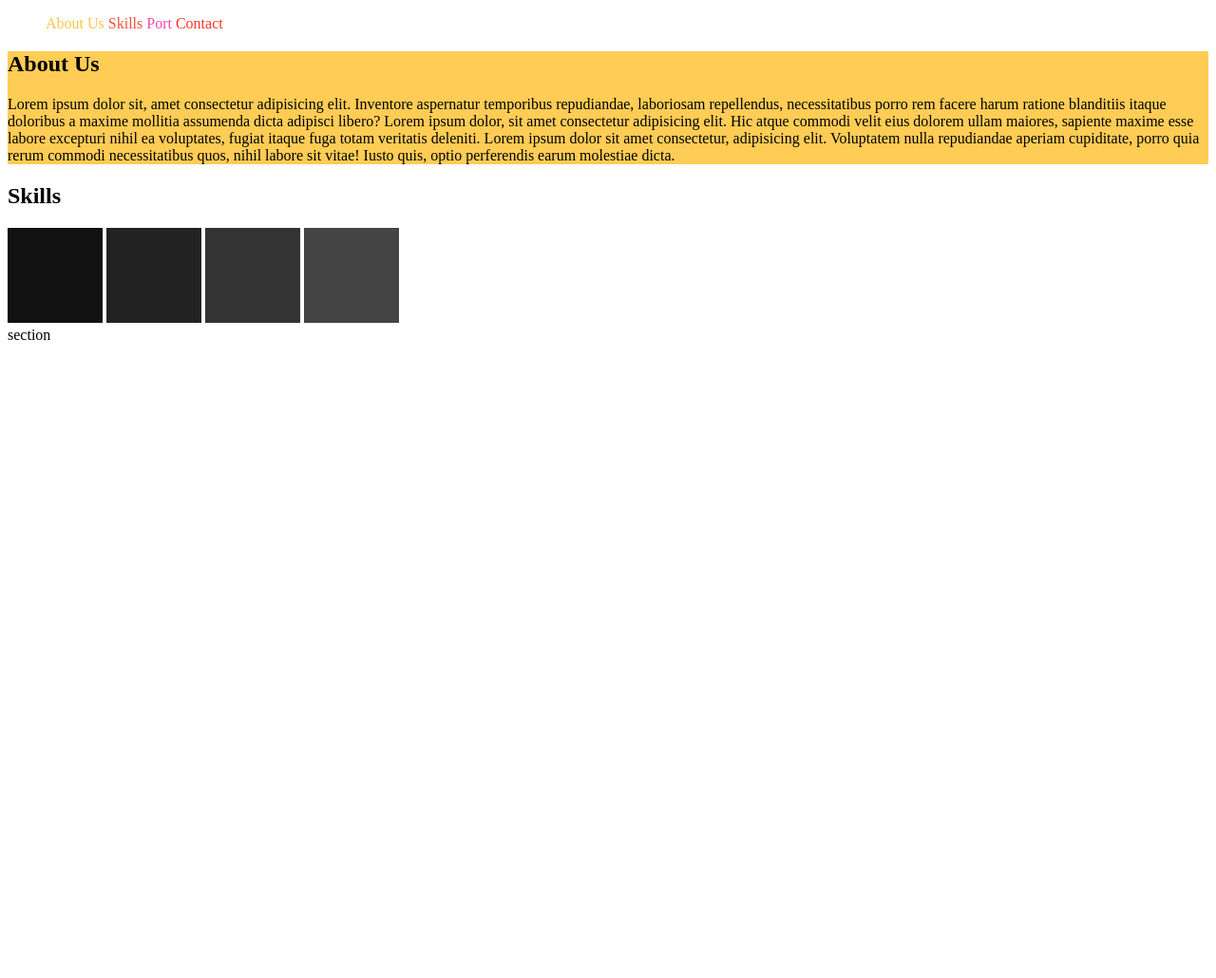
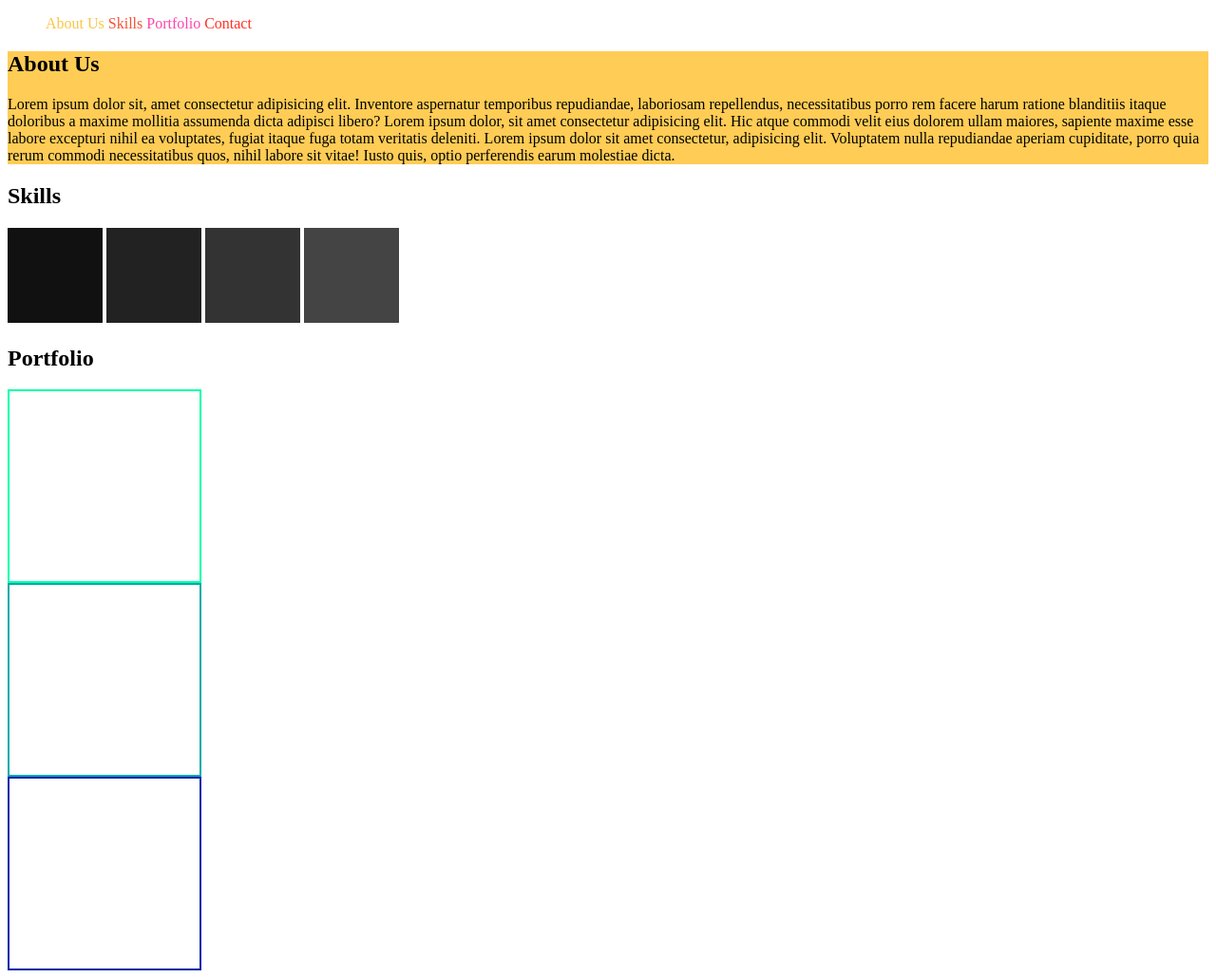
Before and after one commit to jakubplonka/zadaniahtml, a plain HTML site: page zadanie 15/index.html in a window 1280 px wide. Shown: the whole page at 95% size. Before the commit the page ends 800 px from the top, so only its background shows below. Drawn offline with Linux system fonts and the light colour scheme.

Commit message:
Sekcja porfolio

```diff
--- a/zadanie 15/index.html
+++ b/zadanie 15/index.html
@@ -10,7 +10,7 @@
         <ul class="links">
             <a href="#about-us">About Us</a>
             <a href="#skills">Skills</a>
-            <a href="#port">Port</a>
+            <a href="#portfolio">Portfolio</a>
             <a href="#contact">Contact</a>
         </ul>
     </nav>
@@ -32,6 +32,13 @@
         <div class="numer4"></div>
     </section>
 
-    section
+    <section id="portfolio">
+        <header>
+            <h2>Portfolio</h2>
+        </header>
+        <div class="portfolio1"></div>
+        <div class="portfolio2"></div>
+        <div class="portfolio3"></div>
+    </section>
 </body>
 </html>
--- a/zadanie 15/style.css
+++ b/zadanie 15/style.css
@@ -45,3 +45,16 @@ a:link, a:visited {
     background-color: #444;
     display: inline-block;
 }
+#portfolio div{
+    width: 200px;
+    height: 200px;
+}
+.portfolio1 {
+    border: 2px solid #00ffaa
+}
+.portfolio2 {
+    border: 2px solid #00aaaa
+}
+.portfolio3 {
+    border: 2px solid #0022aa
+}
```
